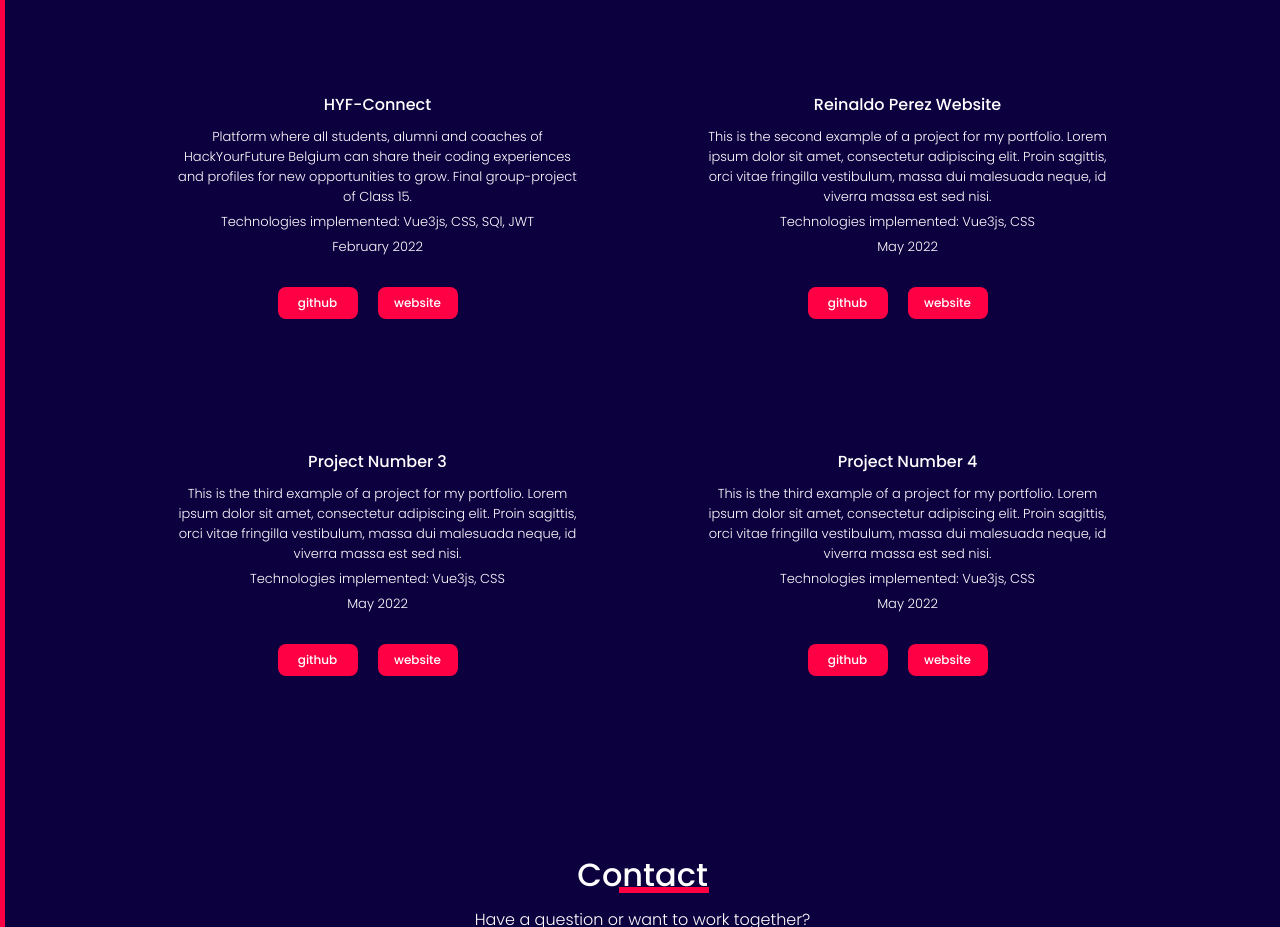
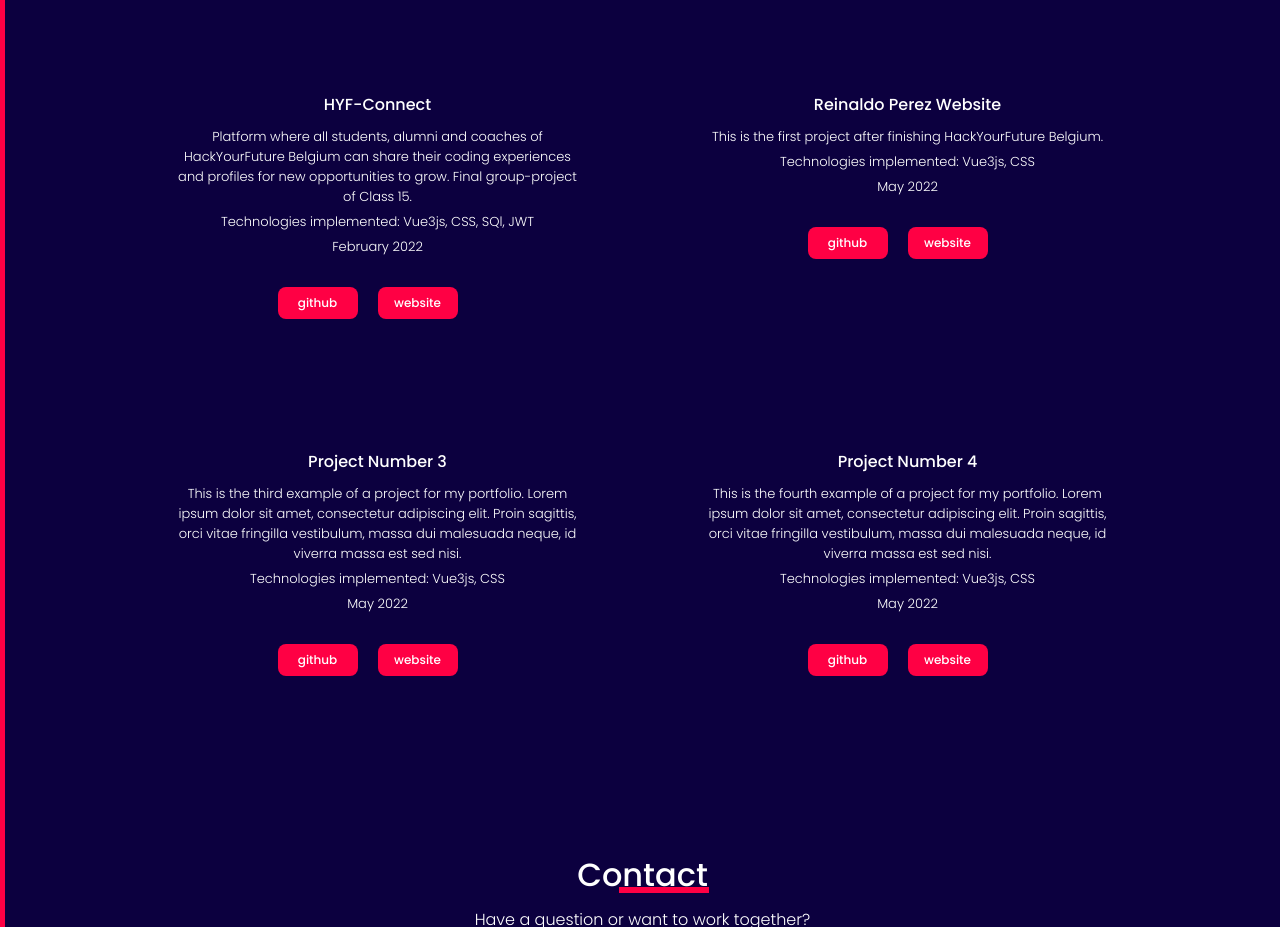
Before and after one commit to perezrei/portfolio, a Vue app: page / in a window 1280 px wide. Shown: the part 1700-2627 px from the top of the page. Built offline with nearby package versions, Linux system fonts and the light colour scheme.

Commit message:
change favicon

```diff
--- a/src/components/ProjectComponent.vue
+++ b/src/components/ProjectComponent.vue
@@ -27,7 +27,7 @@
           },
           {
             title:"Reinaldo Perez Website",
-            description:"This is the second example of a project for my portfolio. Lorem ipsum dolor sit amet, consectetur adipiscing elit. Proin sagittis, orci vitae fringilla vestibulum, massa dui malesuada neque, id viverra massa est sed nisi.",
+            description:"This is the first project after finishing HackYourFuture Belgium.",
             technologies:"Vue3js, CSS",
             date:"May 2022",
             github: "https://github.com/perezrei/portfolio",
@@ -43,7 +43,7 @@
           },
           {
             title:"Project Number 4",
-            description:"This is the third example of a project for my portfolio. Lorem ipsum dolor sit amet, consectetur adipiscing elit. Proin sagittis, orci vitae fringilla vestibulum, massa dui malesuada neque, id viverra massa est sed nisi.",
+            description:"This is the fourth example of a project for my portfolio. Lorem ipsum dolor sit amet, consectetur adipiscing elit. Proin sagittis, orci vitae fringilla vestibulum, massa dui malesuada neque, id viverra massa est sed nisi.",
             technologies:"Vue3js, CSS",
             date:"May 2022",
             github: "https://github.com/sudheerj/javascript-interview-questions",
```
Also changed, not shown: src/assets/logo.png (deleted), 1 other file (tests, documents, lock files or other folders).
